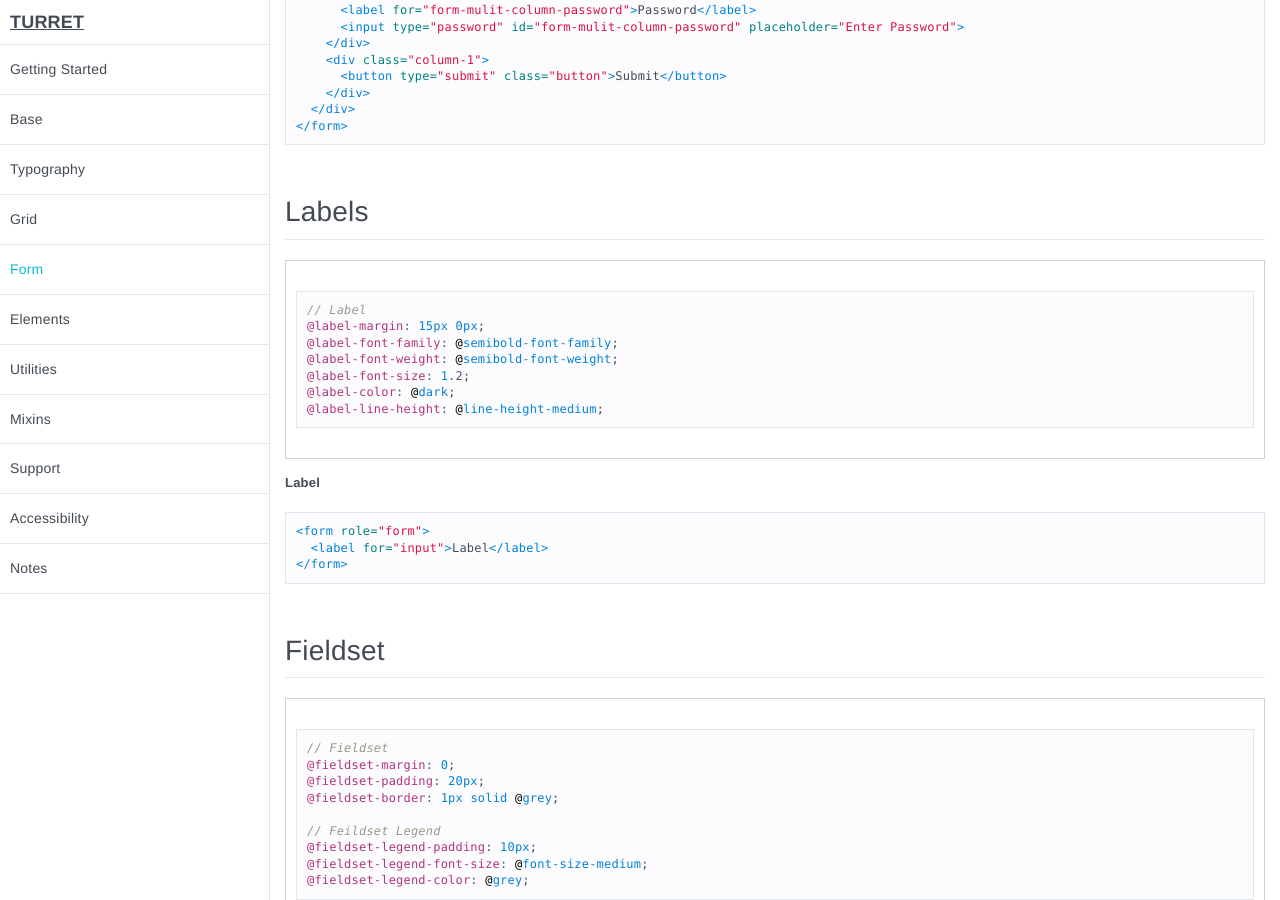
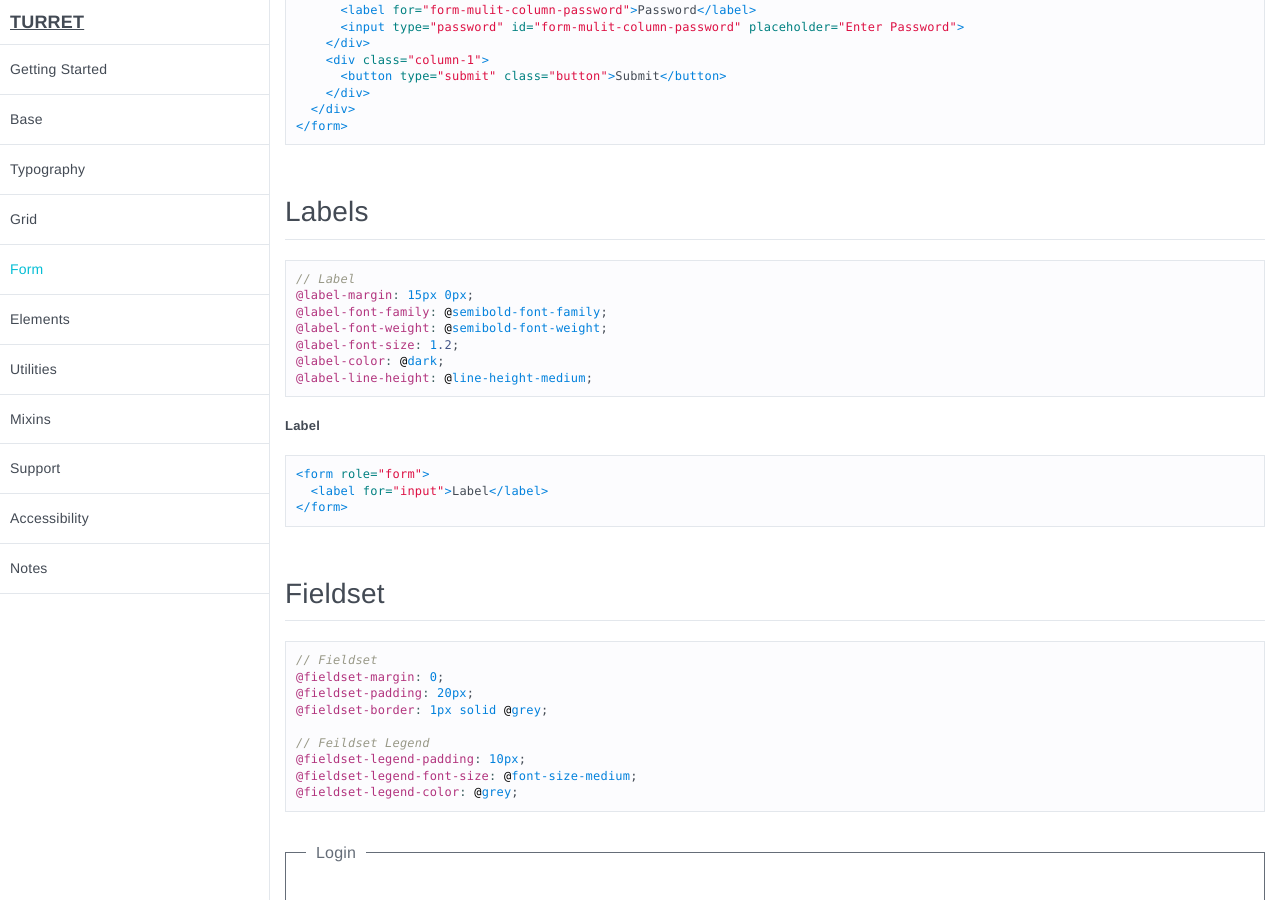
Before and after one commit to scottdejonge/docs, a Jekyll site: the page built from Form.md, in a window 1280 px wide and 900 px high, scrolled down 1469 px. Built offline with Jekyll 4.4.1, drawn with Linux system fonts in a browser that asks for light colours.

Commit message:
Removed highlight liquid tags

````diff
--- a/Form.md
+++ b/Form.md
@@ -58,8 +58,7 @@ permalink: /form/
 
 ## Labels
 
-{% highlight scss %}
-
+```scss
 // Label
 @label-margin: 15px 0px;
 @label-font-family: @semibold-font-family;
@@ -67,8 +66,7 @@ permalink: /form/
 @label-font-size: 1.2;
 @label-color: @dark;
 @label-line-height: @line-height-medium;
-
-{% endhighlight %}
+```
 
 {% example html %}
 
@@ -80,8 +78,7 @@ permalink: /form/
 
 ## Fieldset
 
-{% highlight scss %}
-
+```scss
 // Fieldset
 @fieldset-margin: 0;
 @fieldset-padding: 20px;
@@ -91,8 +88,7 @@ permalink: /form/
 @fieldset-legend-padding: 10px;
 @fieldset-legend-font-size: @font-size-medium;
 @fieldset-legend-color: @grey;
-
-{% endhighlight %}
+```
 
 {% example html %}
 
@@ -112,8 +108,7 @@ permalink: /form/
 
 ## Form Messages
 
-{% highlight scss %}
-
+```scss
 // Form Message
 @form-message-margin: @label-margin;
 @form-message-font-family: @paragraph-font-family;
@@ -127,8 +122,7 @@ permalink: /form/
 @form-message-warning-color: @warning;
 @form-message-success-color: @success;
 @form-message-info-color: @info;
-
-{% endhighlight %}
+```
 
 {% example html %}
 
@@ -155,8 +149,7 @@ permalink: /form/
 
 ## Input
 
-{% highlight scss %}
-
+```scss
 // Input
 @input-height: @height-medium;
 @input-margin: @label-margin;
@@ -202,8 +195,7 @@ permalink: /form/
 // Textarea
 @textarea-padding: 12px 16px;
 @textarea-line-height: @line-height-medium;
-
-{% endhighlight %}
+```
 
 {% example html %}
 
@@ -269,15 +261,13 @@ permalink: /form/
 
 ## Input Indicators
 
-{% highlight scss %}
-
+```scss
 // Indicators
 @input-error-color: @error;
 @input-warning-color: @warning;
 @input-success-color: @success;
 @input-info-color: @info;
-
-{% endhighlight %}
+```
 
 {% example html %}
 
@@ -301,8 +291,7 @@ permalink: /form/
 
 ## Input Sizes
 
-{% highlight scss %}
-
+```scss
 // Input Extra Large
 @input-xlarge-padding: 0 30px;
 @input-xlarge-height: @height-xlarge;
@@ -327,8 +316,7 @@ permalink: /form/
 @input-xsmall-padding: 0 8px;
 @input-xsmall-height: @height-xsmall;
 @input-xsmall-font-size: @font-size-xsmall;
-
-{% endhighlight %}
+```
 
 {% example html %}
 
@@ -415,8 +403,7 @@ permalink: /form/
 
 ## Control
 
-{% highlight scss %}
-
+```scss
 // Control
 @control-margin: @input-margin;
 @control-padding: 0px 0px 0px 1.5em;
@@ -449,8 +436,7 @@ permalink: /form/
 
 // Radio
 @radio-border-radius: 50%;
-
-{% endhighlight %}
+```
 
 ### Checkbox
 
@@ -538,8 +524,7 @@ permalink: /form/
 
 ## Select
 
-{% highlight scss %}
-
+```scss
 // Select
 @select-margin: @input-margin;
 @select-padding: @input-padding;
@@ -562,8 +547,7 @@ permalink: /form/
 @select-inverse-border: @input-inverse-border;
 @select-inverse-background: @input-inverse-background;
 @select-inverse-arrow-background: @white;
-
-{% endhighlight %}
+```
 
 ### Select
 
@@ -603,8 +587,7 @@ permalink: /form/
 
 ## Select Sizes
 
-{% highlight scss %}
-
+```scss
 // Select Extra Large
 @select-xlarge-padding: @input-xlarge-padding;
 @select-xlarge-height: @input-xlarge-height;
@@ -629,8 +612,7 @@ permalink: /form/
 @select-xsmall-padding: @input-xsmall-padding;
 @select-xsmall-height: @input-xsmall-height;
 @select-xsmall-font-size: @input-xsmall-font-size;
-
-{% endhighlight %}
+```
 
 {% example html %}
 
````
Also changed, not shown: Getting-Started.md (+19 -35 lines).
